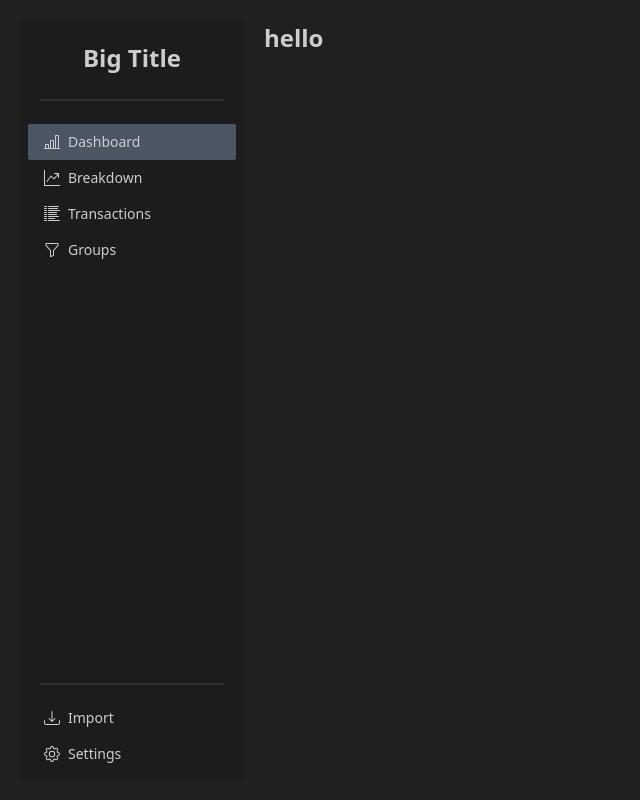
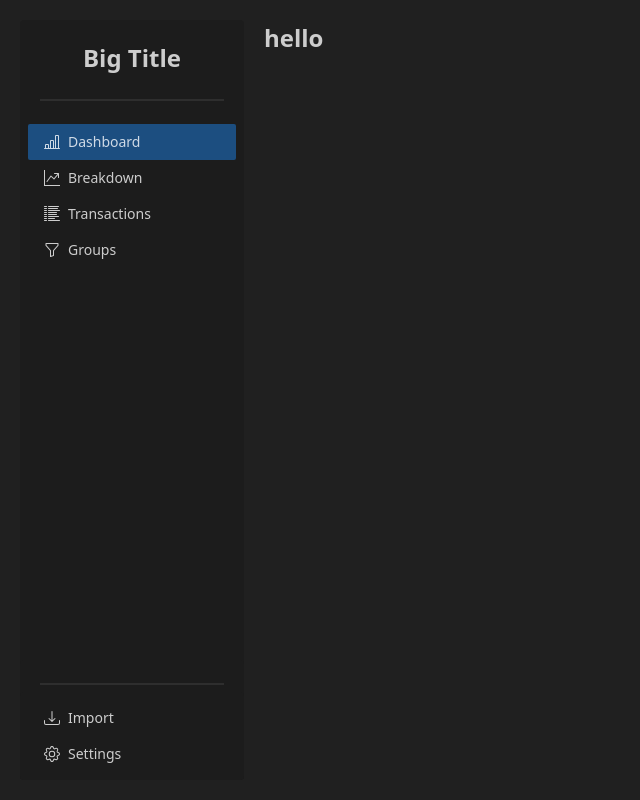
Before and after one commit to Ajdj100/Financial-App-3, a Vue app: page /Dashboard in a window 1280 px wide. Shown: the whole page, without its empty margins (0-640 px from the left). Built offline with nearby package versions, Linux system fonts and the light colour scheme; what tauri-plugin-sql-api would draw is missing.

Commit message:
Changed active page color to base on theme instead of just being fixed to something random.

```diff
--- a/src/components/navmenu.vue
+++ b/src/components/navmenu.vue
@@ -90,6 +90,7 @@ import { RouterLink } from 'vue-router';
 <style scoped>
 .router-link-active {
     --tw-bg-opacity: 1;
-    background-color: rgb(75 85 99 / var(--tw-bg-opacity));
+    background-color: oklch(var(--p));
+    color: oklch(var(--pc));
 }
 </style>
```
